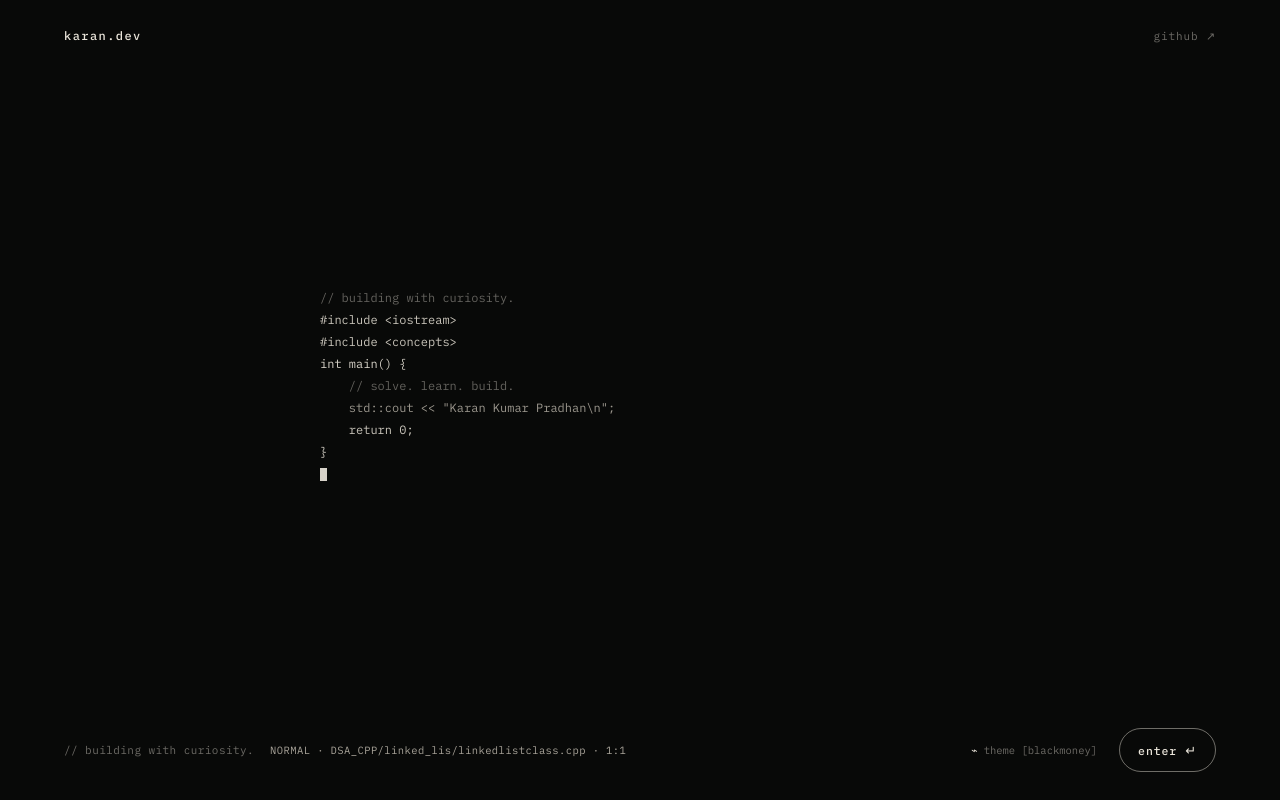
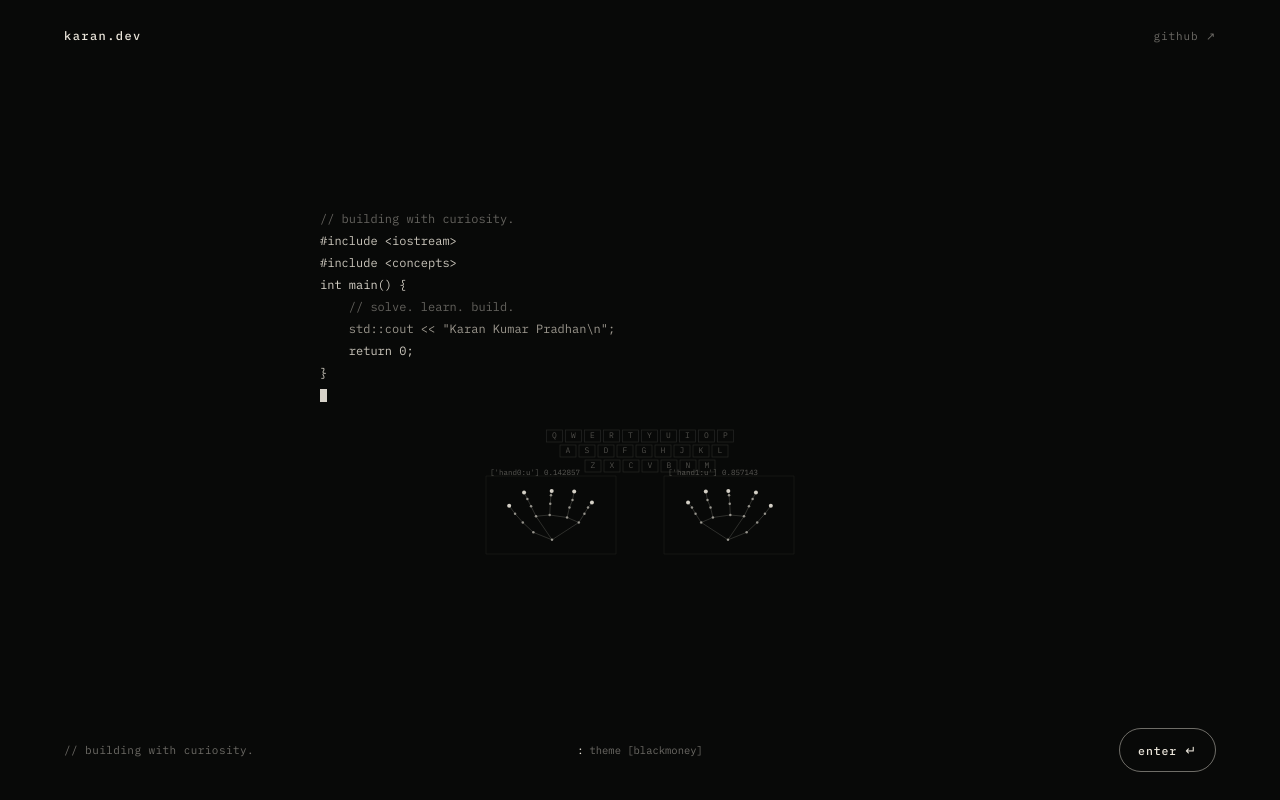
Before and after one commit to Pradhan-07/PORTFOLIO, a React (Vite) app: page / in a window 1280 px wide. Built offline with nearby package versions, Linux system fonts and the light colour scheme.

Commit message:
Phase 9: haunted-terminal rebuild per design spec

```diff
--- a/src/components/LandingScreen.tsx
+++ b/src/components/LandingScreen.tsx
@@ -1,15 +1,22 @@
-import React, { useCallback, useEffect, useRef } from 'react';
+import React, { useCallback, useEffect, useRef, useState } from 'react';
 import type { Theme } from '../types';
 import type { WallDataState } from '../hooks/useWallData';
 import { PROFILE } from '../data/profile';
+import { THEMES } from '../data/themes';
 import { CODE_WALL_SNIPPETS } from '../data/codeSnippets';
 import { CodeTickerPanel } from './hancore/CodeTickerPanel';
+import { ColorschemePicker } from './hancore/ColorschemePicker';
+import { WireframeHandsKeyboard } from './hancore/WireframeHandsKeyboard';
 import { useWheelStepper, WHEEL_COOLDOWN_MS } from '../hooks/useWheelStepper';
 
 interface LandingScreenProps {
   theme: Theme;
   onEnter: () => void;
+  /** Kept for App compatibility; the :theme control now opens the
+   *  :colorscheme picker instead of cycling, so this is unused here. */
   onToggleTheme: () => void;
+  /** Apply a theme by index (picker selection) — App owns + persists it. */
+  onSelectTheme: (index: number) => void;
   isLeaving: boolean;
   /** G12 wall data (real repo files) — drives the sources nav + status line. */
   wall: WallDataState;
@@ -34,46 +41,36 @@ const LANG_LABELS: Record<string, string> = {
 export const LandingScreen: React.FC<LandingScreenProps> = ({
   theme,
   onEnter,
-  onToggleTheme,
+  onSelectTheme,
   isLeaving,
   wall,
   wallOffset,
   onWallOffsetChange,
 }) => {
+  // :colorscheme picker (§2.1) — opened by the :theme button / T key.
+  // `pickerKey` remounts the picker on every open so its query and
+  // highlight initialise fresh from props.
+  const [pickerOpen, setPickerOpen] = useState(false);
+  const [pickerKey, setPickerKey] = useState(0);
+  const openPicker = useCallback(() => {
+    setPickerKey((k) => k + 1);
+    setPickerOpen(true);
+  }, []);
+  const activeThemeIndex = Math.max(
+    0,
+    THEMES.findIndex((t) => t.name === theme.name)
+  );
+
   // Wall position model (SCROLL-SPEC §4.5 + G12): the wall data is one
   // flat list of lines; the offset picks where the visible grid starts.
-  // The status line's file/line readout is derived from the same offset,
-  // so it always names what is actually on the wall — real state, never
-  // decoration, and never an invented path when the fallback snippets
-  // are in use.
+  // (The demo panel owns its own vim status line now — §2.1 — derived
+  // from the demo's file/cursor state, not from this background offset.)
   const wallFiles = wall.status === 'ready' && wall.data ? wall.data.files : null;
   const totalLines = wallFiles
     ? wallFiles.reduce((sum, f) => sum + f.tokens.length, 0)
     : CODE_WALL_SNIPPETS.length;
   const safeTotal = Math.max(totalLines, 1);
   const currentOffset = ((wallOffset % safeTotal) + safeTotal) % safeTotal;
-
-  let currentLabel = '';
-  let currentLine = currentOffset + 1;
-  if (wallFiles) {
-    let acc = 0;
-    for (const f of wallFiles) {
-      if (currentOffset < acc + f.tokens.length) {
-        currentLabel = `${f.repo}/${f.path}`;
-        currentLine = currentOffset - acc + 1;
-        break;
-      }
-      acc += f.tokens.length;
-    }
-    if (!currentLabel && wallFiles.length > 0) {
-      const last = wallFiles[wallFiles.length - 1];
-      currentLabel = `${last.repo}/${last.path}`;
-      currentLine = last.tokens.length;
-    }
-  } else {
-    const snippet = CODE_WALL_SNIPPETS[currentOffset % CODE_WALL_SNIPPETS.length];
-    currentLabel = `snippet · ${snippet.lang}`;
-  }
 
   const advanceWall = useCallback(
     (steps: number) => {
@@ -127,12 +124,15 @@ export const LandingScreen: React.FC<LandingScreenProps> = ({
 
   useEffect(() => {
     const handleKeyDown = (e: KeyboardEvent) => {
+      // While the :colorscheme picker is open it owns the keyboard
+      // (filter input, ↑/↓, Enter, Esc) — this handler stands down.
+      if (pickerOpen) return;
       if (e.key === 'Enter') {
         e.preventDefault();
         onEnter();
       } else if (e.key === 't' || e.key === 'T') {
         if (!e.metaKey && !e.ctrlKey) {
-          onToggleTheme();
+          openPicker();
         }
       } else if (!e.metaKey && !e.ctrlKey && !e.altKey) {
         // Wall navigation keys (§4.5): arrows / j / k step, PageUp/PageDown jump.
@@ -153,7 +153,7 @@ export const LandingScreen: React.FC<LandingScreenProps> = ({
     };
     window.addEventListener('keydown', handleKeyDown);
     return () => window.removeEventListener('keydown', handleKeyDown);
-  }, [onEnter, onToggleTheme, advanceWall]);
+  }, [onEnter, openPicker, advanceWall, pickerOpen]);
 
   return (
     <div
@@ -173,7 +173,9 @@ export const LandingScreen: React.FC<LandingScreenProps> = ({
         color: 'var(--fg)',
         zIndex: 5,
         fontFamily: '"IBM Plex Mono", monospace',
-        transition: 'opacity 300ms ease, filter 300ms ease',
+        // §2.2 phase A: the landing dims over the first 0.8s of the
+        // enter transition (the .is-leaving class supplies the target).
+        transition: 'opacity 800ms ease, filter 800ms ease',
       }}
     >
       {/* Exactly one H1 on the landing, screen-reader only (Round 1, §1.4):
@@ -256,11 +258,12 @@ export const LandingScreen: React.FC<LandingScreenProps> = ({
         </nav>
       </header>
 
-      {/* CENTER VIEWPORT: borderless floating code (Frames 03, 04).
-          Phase 5 (visual parity): the keyboard + wireframe-hands diagram
-          no longer sits on the landing — that motif lives in the editor's
-          desk strip (G6), which draws its own keyboard + hands. The
-          landing centre is the code ticker only, floating frameless. */}
+      {/* CENTER VIEWPORT — Phase 9 (§2.1): the staged Neovim demo panel
+          manages its own width (640px single pane / 815px split) and
+          renders the vim status line + command-line row directly under
+          the pane(s); the keyboard + hand-landmark artwork sits below
+          that — same original WireframeHandsKeyboard component, fed the
+          live theme colours. */}
       <main
         style={{
           flex: 1,
@@ -277,48 +280,49 @@ export const LandingScreen: React.FC<LandingScreenProps> = ({
           padding: '10px 0',
         }}
       >
-        <CodeTickerPanel />
+        <div style={{ width: '100%' }}>
+          <CodeTickerPanel wallFiles={wallFiles} />
+        </div>
+
+        {/* Keyboard diagram flanked by two hand-landmark wireframes —
+            Karan's own canvas artwork, decorative over the wall. */}
+        <div style={{ marginTop: '18px' }} aria-hidden="true">
+          <WireframeHandsKeyboard themeFg={theme.fg} themeAccent={theme.accent} />
+        </div>
       </main>
 
-      {/* FRAME 06 & 07 — BOTTOM BAR: LOWER LEFT TAGLINE & THEME/ENTER CONTROL */}
+      {/* BOTTOM ROW — Phase 8: tagline left / :theme centre / enter
+          right, three true zones (grid 1fr auto 1fr). */}
       <footer
         className="frame-bottom"
         style={{
-          display: 'flex',
+          display: 'grid',
+          gridTemplateColumns: '1fr auto 1fr',
           alignItems: 'center',
-          justifyContent: 'space-between',
           width: '100%',
           fontSize: '11px',
           color: 'var(--dim)',
           zIndex: 10,
-          flexWrap: 'wrap',
           gap: '12px',
         }}
       >
-        {/* FRAME 06 — LOWER LEFT TAGLINE + LIVE WALL STATUS */}
-        <div className="landing-status-line" style={{ display: 'flex', alignItems: 'center', gap: '16px' }}>
-          {/* Decorative mono note — hidden from assistive tech (Round 1, §1.5). */}
-          <span aria-hidden="true" style={{ color: 'var(--dim)', letterSpacing: '0.04em' }}>
+        {/* LEFT — the tagline note. Decorative — hidden from assistive
+            tech (Round 1, §1.5). Karan's own wording, unchanged. */}
+        <span aria-hidden="true" style={{ color: 'var(--dim)', letterSpacing: '0.04em', justifySelf: 'start' }}>
           // building with curiosity.
         </span>
-          {/* Vim-style status readout: the file currently on the wall and
-              the line the visible grid starts at — derived from the real
-              wall offset, updated by wheel / keys / swipe (§4.5). */}
-          <span style={{ color: 'var(--chrome)', fontSize: '10.5px', letterSpacing: '0.04em', whiteSpace: 'nowrap' }}>
-            NORMAL · {currentLabel} · {currentLine}:1
-          </span>
-        </div>
 
-        {/* FRAME 07 — THEME AND ENTER CONTROL */}
-        <div style={{ display: 'flex', alignItems: 'center', gap: '16px' }}>
-          {/* Theme switcher — Phase 5: a tiny borderless text control
-              (the 44px min-height stays: touch target rule from G10). */}
+        {/* CENTRE — the :theme control (§2.1: opens the :colorscheme
+            picker; the label shows the current theme). Phase 5: a tiny
+            borderless text control (the 44px min-height stays: touch
+            target rule). */}
         <button
           type="button"
-            onClick={onToggleTheme}
+          onClick={openPicker}
           className="theme-key-btn"
           title="Switch theme palette (or press T)"
           style={{
+            justifySelf: 'center',
             display: 'inline-flex',
             alignItems: 'center',
             gap: '6px',
@@ -333,11 +337,11 @@ export const LandingScreen: React.FC<LandingScreenProps> = ({
             transition: 'color 180ms ease',
           }}
         >
-            <span style={{ color: 'var(--accent)' }}>⌁</span>
+          <span style={{ color: 'var(--accent)' }}>:</span>
           <span>theme [{theme.label}]</span>
         </button>
 
-          {/* Enter Button — Phase 5: a small OUTLINED pill (transparent
+        {/* RIGHT — Enter. Phase 5: a small OUTLINED pill (transparent
             fill, hairline ring, pill radius) instead of the solid block.
             Gate behaviour is untouched: click, Enter key, the App-level
             timer fallback and Esc all work exactly as in Phase 4. */}
@@ -347,6 +351,7 @@ export const LandingScreen: React.FC<LandingScreenProps> = ({
           className="enter-btn"
           aria-label="Enter portfolio"
           style={{
+            justifySelf: 'end',
             display: 'inline-flex',
             alignItems: 'center',
             gap: '8px',
@@ -367,8 +372,21 @@ export const LandingScreen: React.FC<LandingScreenProps> = ({
           <span>enter</span>
           <span style={{ fontSize: '13px', lineHeight: 1 }}>↵</span>
         </button>
-        </div>
       </footer>
+
+      {/* :colorscheme picker (§2.1) — remounted per open via key so its
+          filter/highlight state starts fresh; selection applies through
+          App's theme state and persists to localStorage there. */}
+      {pickerOpen && (
+        <ColorschemePicker
+          key={pickerKey}
+          open={pickerOpen}
+          themes={THEMES}
+          activeIndex={activeThemeIndex}
+          onSelect={onSelectTheme}
+          onClose={() => setPickerOpen(false)}
+        />
+      )}
     </div>
   );
 };
```
Lines whose indentation alone changed are shown as unchanged.
